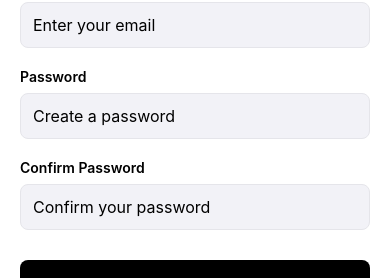
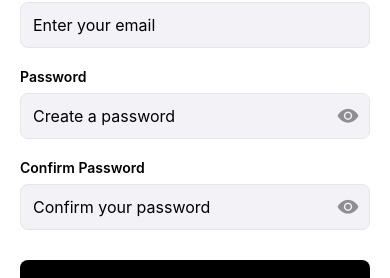
Before and after one commit to yelllowcat/gym-tracker, a React Native app in the folder client/: screen /Register in a window 390 px wide. Shown: the part 154-432 px from the top of the page. Built offline with nearby package versions, Linux system fonts and the light colour scheme.

Commit message:
feat: add password visibility toggle to Login and Register screens

```diff
--- a/client/package.json
+++ b/client/package.json
@@ -14,6 +14,7 @@
     "build:prod": "eas build --profile production --platform android"
   },
   "dependencies": {
+    "@expo/vector-icons": "^15.0.3",
     "@react-native-async-storage/async-storage": "^2.2.0",
     "@react-navigation/bottom-tabs": "^7.10.1",
     "@react-navigation/native": "^7.1.28",
--- a/client/src/screens/LoginScreen.tsx
+++ b/client/src/screens/LoginScreen.tsx
@@ -2,6 +2,7 @@ import React, { useState } from 'react';
 import { View, Text, TextInput, TouchableOpacity, StyleSheet, Alert, ActivityIndicator } from 'react-native';
 import { useNavigation } from '@react-navigation/native';
 import { useAuth } from '../contexts/AuthContext';
+import { Ionicons } from '@expo/vector-icons';
 
 export default function LoginScreen() {
     const navigation = useNavigation();
@@ -10,6 +11,7 @@ export default function LoginScreen() {
     const [email, setEmail] = useState('');
     const [password, setPassword] = useState('');
     const [isLoading, setIsLoading] = useState(false);
+    const [showPassword, setShowPassword] = useState(false);
 
     const handleLogin = async () => {
         if (!email || !password) {
@@ -42,13 +44,25 @@ export default function LoginScreen() {
                 />
 
                 <Text style={styles.label}>Password</Text>
-                <TextInput
-                    style={styles.input}
-                    value={password}
-                    onChangeText={setPassword}
-                    placeholder="Enter your password"
-                    secureTextEntry
-                />
+                <View style={styles.passwordContainer}>
+                    <TextInput
+                        style={styles.passwordInput}
+                        value={password}
+                        onChangeText={setPassword}
+                        placeholder="Enter your password"
+                        secureTextEntry={!showPassword}
+                    />
+                    <TouchableOpacity
+                        style={styles.eyeIcon}
+                        onPress={() => setShowPassword(!showPassword)}
+                    >
+                        <Ionicons
+                            name={showPassword ? 'eye-off' : 'eye'}
+                            size={22}
+                            color="#8E8E93"
+                        />
+                    </TouchableOpacity>
+                </View>
 
                 <TouchableOpacity
                     style={[styles.button, isLoading && styles.buttonDisabled]}
@@ -97,6 +111,23 @@ const styles = StyleSheet.create({
         marginBottom: 20,
         backgroundColor: '#F2F2F7',
     },
+    passwordContainer: {
+        flexDirection: 'row',
+        alignItems: 'center',
+        borderWidth: 1,
+        borderColor: '#E5E5EA',
+        borderRadius: 8,
+        marginBottom: 20,
+        backgroundColor: '#F2F2F7',
+    },
+    passwordInput: {
+        flex: 1,
+        padding: 12,
+        fontSize: 16,
+    },
+    eyeIcon: {
+        padding: 10,
+    },
     button: {
         backgroundColor: '#000',
         padding: 16,
--- a/client/src/screens/RegisterScreen.tsx
+++ b/client/src/screens/RegisterScreen.tsx
@@ -2,6 +2,7 @@ import React, { useState } from 'react';
 import { View, Text, TextInput, TouchableOpacity, StyleSheet, Alert, ActivityIndicator } from 'react-native';
 import { useNavigation } from '@react-navigation/native';
 import { useAuth } from '../contexts/AuthContext';
+import { Ionicons } from '@expo/vector-icons';
 
 export default function RegisterScreen() {
     const navigation = useNavigation();
@@ -12,6 +13,8 @@ export default function RegisterScreen() {
     const [password, setPassword] = useState('');
     const [confirmPassword, setConfirmPassword] = useState('');
     const [isLoading, setIsLoading] = useState(false);
+    const [showPassword, setShowPassword] = useState(false);
+    const [showConfirmPassword, setShowConfirmPassword] = useState(false);
 
     const handleRegister = async () => {
         if (!email || !password || !confirmPassword) {
@@ -57,22 +60,46 @@ export default function RegisterScreen() {
                 />
 
                 <Text style={styles.label}>Password</Text>
+                <View style={styles.passwordContainer}>
                     <TextInput
-                    style={styles.input}
+                        style={styles.passwordInput}
                         value={password}
                         onChangeText={setPassword}
                         placeholder="Create a password"
-                    secureTextEntry
+                        secureTextEntry={!showPassword}
                     />
+                    <TouchableOpacity
+                        style={styles.eyeIcon}
+                        onPress={() => setShowPassword(!showPassword)}
+                    >
+                        <Ionicons
+                            name={showPassword ? 'eye-off' : 'eye'}
+                            size={22}
+                            color="#8E8E93"
+                        />
+                    </TouchableOpacity>
+                </View>
 
                 <Text style={styles.label}>Confirm Password</Text>
+                <View style={styles.passwordContainer}>
                     <TextInput
-                    style={styles.input}
+                        style={styles.passwordInput}
                         value={confirmPassword}
                         onChangeText={setConfirmPassword}
                         placeholder="Confirm your password"
-                    secureTextEntry
+                        secureTextEntry={!showConfirmPassword}
                     />
+                    <TouchableOpacity
+                        style={styles.eyeIcon}
+                        onPress={() => setShowConfirmPassword(!showConfirmPassword)}
+                    >
+                        <Ionicons
+                            name={showConfirmPassword ? 'eye-off' : 'eye'}
+                            size={22}
+                            color="#8E8E93"
+                        />
+                    </TouchableOpacity>
+                </View>
 
                 <TouchableOpacity
                     style={[styles.button, isLoading && styles.buttonDisabled]}
@@ -121,6 +148,23 @@ const styles = StyleSheet.create({
         marginBottom: 20,
         backgroundColor: '#F2F2F7',
     },
+    passwordContainer: {
+        flexDirection: 'row',
+        alignItems: 'center',
+        borderWidth: 1,
+        borderColor: '#E5E5EA',
+        borderRadius: 8,
+        marginBottom: 20,
+        backgroundColor: '#F2F2F7',
+    },
+    passwordInput: {
+        flex: 1,
+        padding: 12,
+        fontSize: 16,
+    },
+    eyeIcon: {
+        padding: 10,
+    },
     button: {
         backgroundColor: '#000',
         padding: 16,
```
Also changed, not shown: 1 other file (tests, documents, lock files or other folders). Lines whose indentation alone changed are shown as unchanged.
